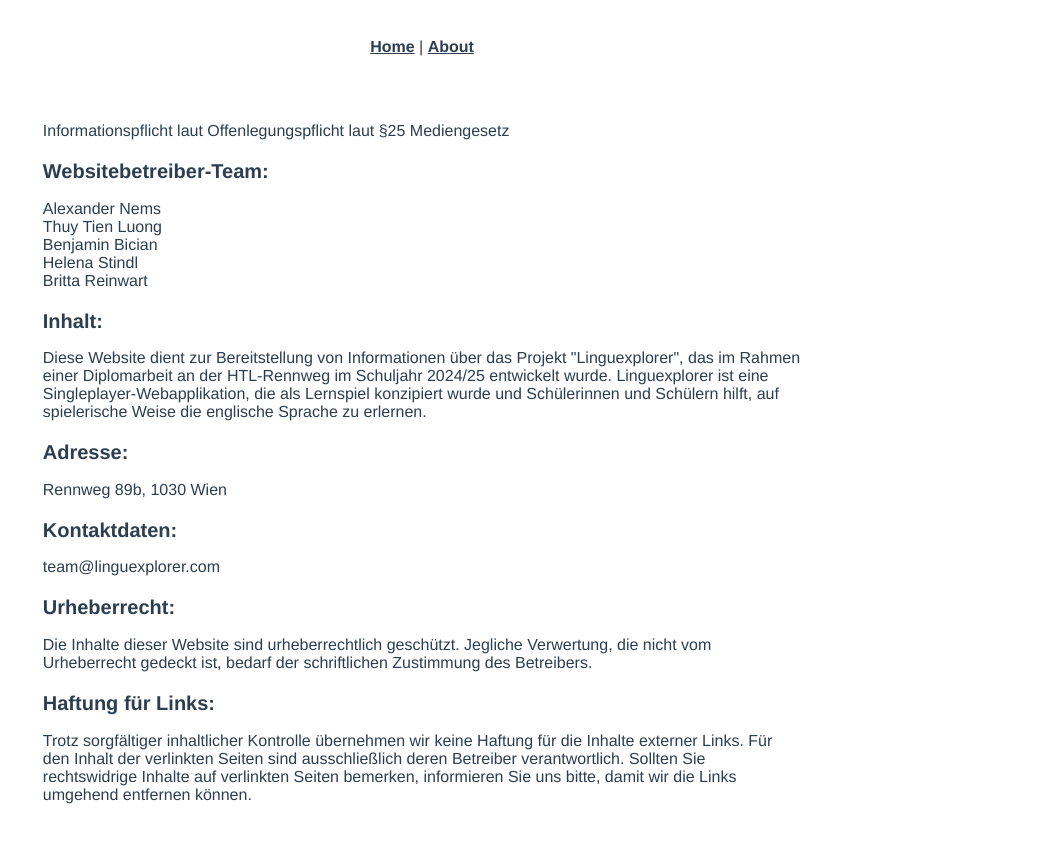
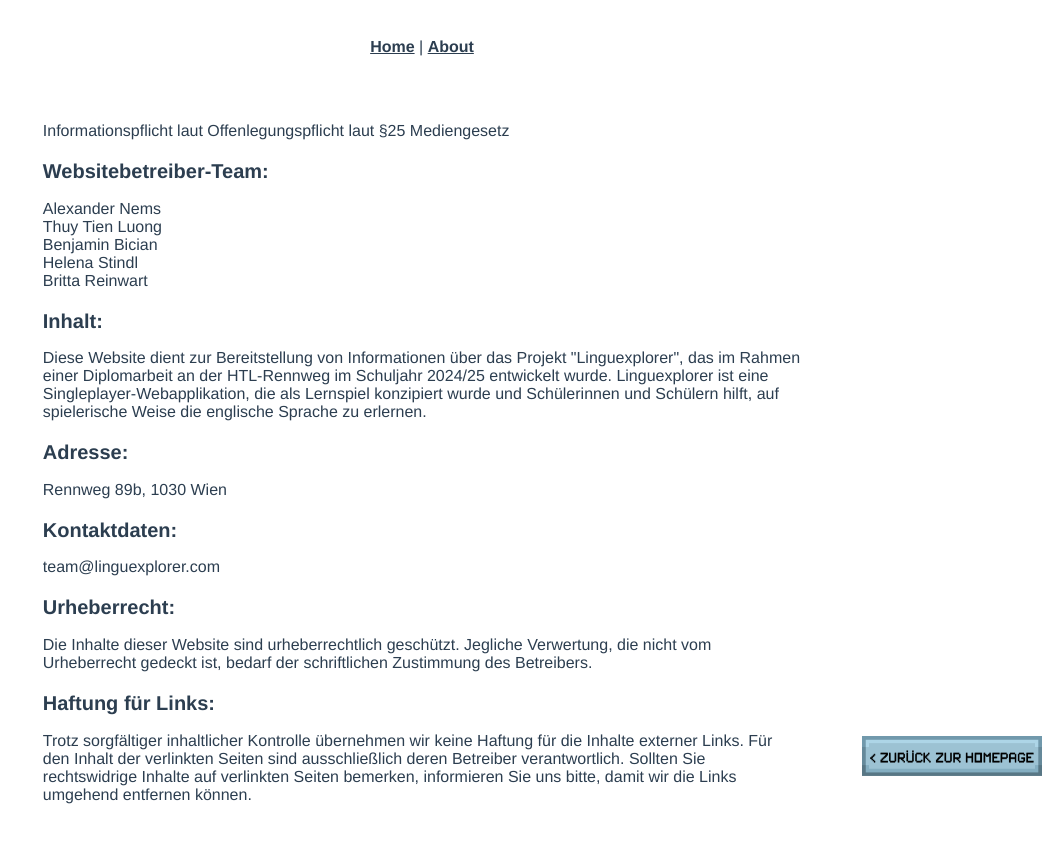
Before and after one commit to linguExplorer/linguExplorer, a Vue app in the folder webpage/: page /impressum in a window 1280 px wide. Shown: the whole page, without its empty margins (218-1280 px from the left). Built offline with nearby package versions, Linux system fonts and the light colour scheme.

Commit message:
Impressum Page

```diff
--- a/webpage/src/pages/Impressum.vue
+++ b/webpage/src/pages/Impressum.vue
@@ -25,6 +25,12 @@
       <p>
         Trotz sorgfältiger inhaltlicher Kontrolle übernehmen wir keine Haftung für die Inhalte externer Links. Für den Inhalt der verlinkten Seiten sind ausschließlich deren Betreiber verantwortlich. Sollten Sie rechtswidrige Inhalte auf verlinkten Seiten bemerken, informieren Sie uns bitte, damit wir die Links umgehend entfernen können.
       </p>
+      <!-- Button -->
+        <div class="button-container">
+      <button class="custom-button">
+        <img src="@/assets/xx_Images/xx_Images/Buttons/button zrk.png" alt="Button" />
+      </button>
+    </div>
     </div>
   </template>
 
@@ -58,6 +64,24 @@
   margin: 0;
 }
 
+/* Button */
+.button-container {
+  position: fixed; /* Positioniert den Button relativ zum Browserfenster */
+  bottom: 20px; /* Abstand vom unteren Rand */
+  right: 20px; /* Abstand vom rechten Rand */
+}
+
+.custom-button {
+  background: none; /* Entfernt die Standard-Hintergrundfarbe */
+  border: none; /* Entfernt den Standardrahmen */
+  padding: 0; /* Entfernt das Padding */
+}
+
+.custom-button img {
+  width: 180px; /* Setze die Breite des Buttons (kann nach Bedarf angepasst werden) */
+  height: auto; /* Höhe automatisch basierend auf dem Bildverhältnis */
+}
+
   /* Globales CSS */
   body {
     background-color: #f6f5f1;
```
